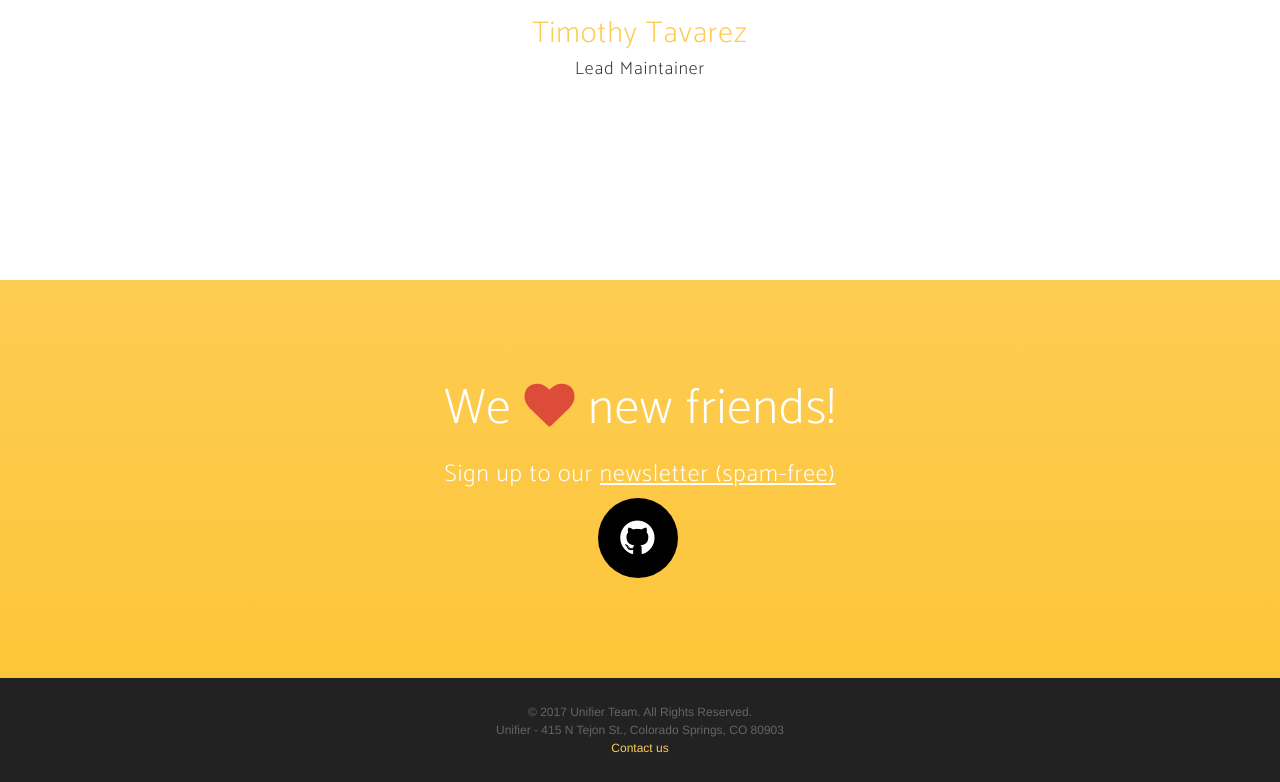
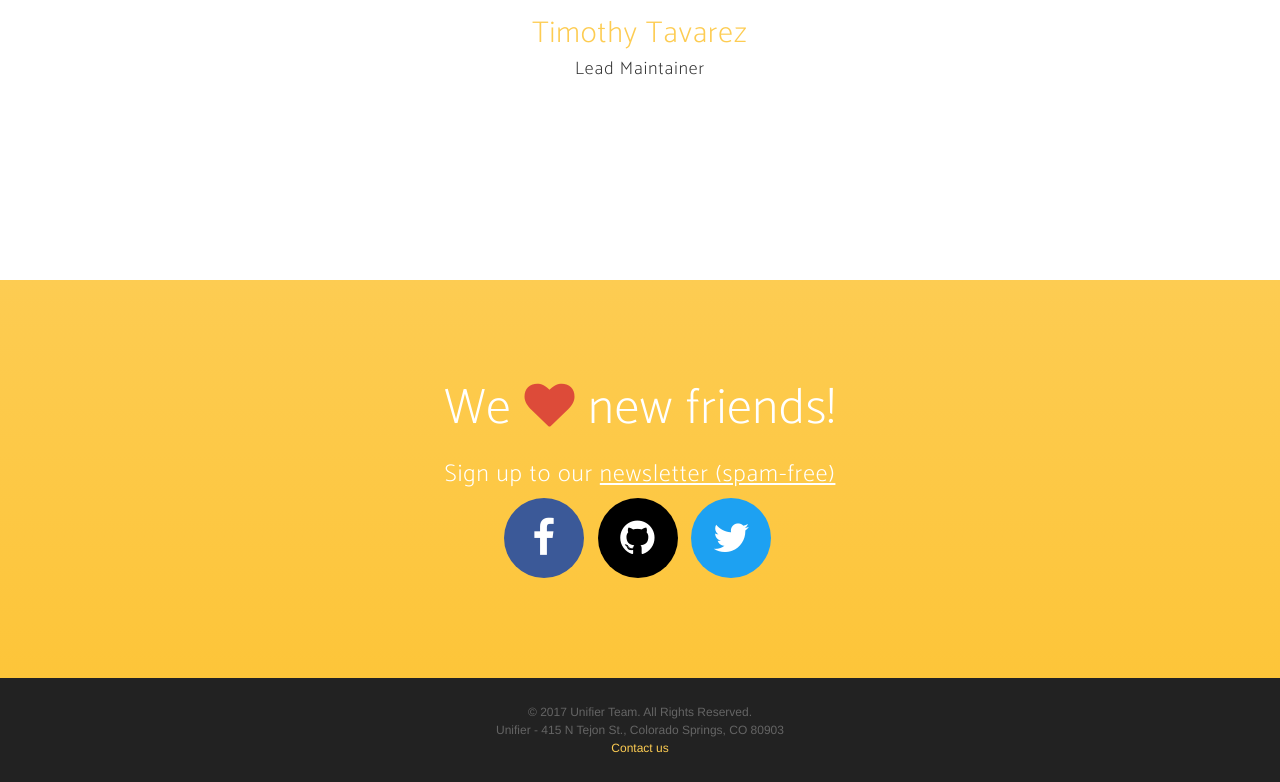
Before and after one commit to getunifier/unifier-website, a website: page index.html in a window 1280 px wide. Shown: the part 3585-4367 px from the top of the page. Drawn offline with nearby package versions, Linux system fonts and the light colour scheme; a script that the page names is missing; a web font is replaced by a local one.

Commit message:
Add facebook and twitter link

```diff
--- a/index.html
+++ b/index.html
@@ -213,8 +213,14 @@
             <h2>We <i class="fa fa-heart"></i> new friends!</h2>
             <h3>Sign up to our <a style="color:white;text-decoration: underline" href="http://eepurl.com/cBG46b">newsletter (spam-free)</a></h3>
             <ul class="list-inline list-social">
+                <li class="social-facebook">
+                    <a href="https://www.facebook.com/Unifier-1026893747443157/"><i class="fa fa-facebook"></i></a>
+                </li>
                 <li class="social-github">
                     <a href="https://github.com/getunifier/core"><i class="fa fa-github"></i></a>
+                </li>
+                <li class="social-twitter">
+                    <a href="https://twitter.com/GetUnifier"><i class="fa fa-twitter"></i></a>
                 </li>
             </ul>
         </div>
```
